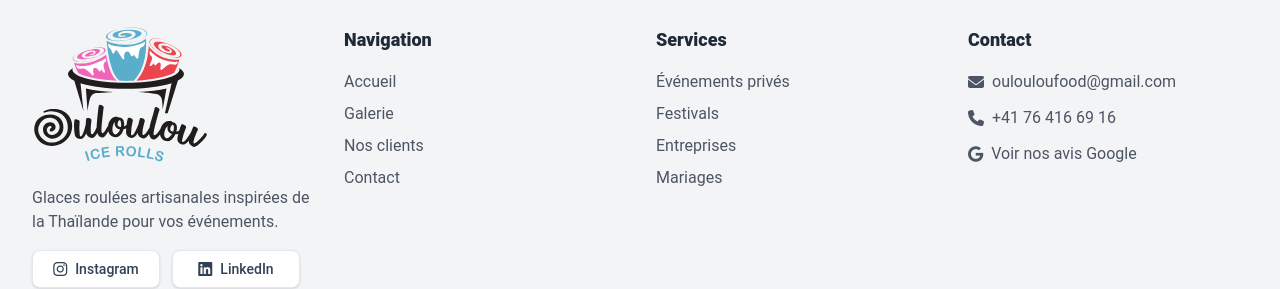
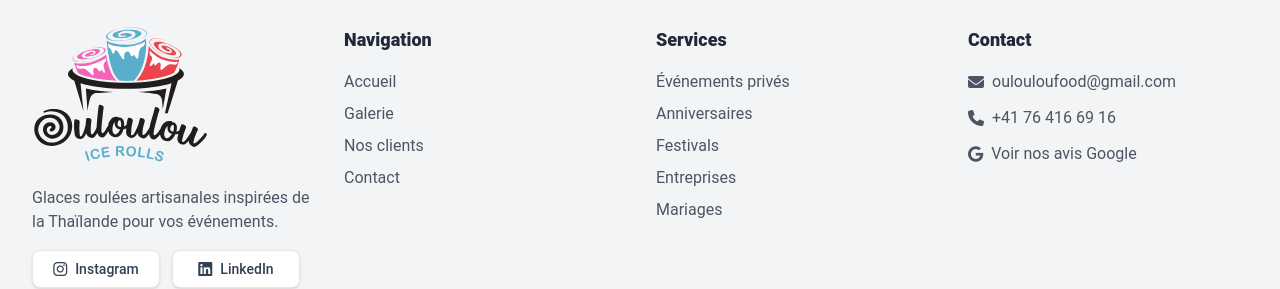
Before and after one commit to iyotee/OuloulouRolls, a Vue app: page /contact in a window 1280 px wide. Shown: the part 1607-1896 px from the top of the page. Built offline with nearby package versions, Linux system fonts and the light colour scheme.

Commit message:
Add working links for Services section in footer with anchor scrolling

```diff
--- a/package.json
+++ b/package.json
@@ -1,7 +1,7 @@
 {
-  "name": "ouloulourolls-v2",
+  "name": "ouloulourolls",
   "private": true,
-  "version": "0.0.0",
+  "version": "1.0.0",
   "type": "module",
   "scripts": {
     "dev": "vite",
--- a/src/components/Footer.vue
+++ b/src/components/Footer.vue
@@ -85,11 +85,15 @@
         <!-- Services -->
         <div>
           <h3 class="text-lg font-heading font-semibold mb-4 text-gray-800">Services</h3>
-          <ul class="space-y-2 text-gray-600">
-            <li>Événements privés</li>
-            <li>Festivals</li>
-            <li>Entreprises</li>
-            <li>Mariages</li>
+          <ul class="space-y-2">
+            <li v-for="service in services" :key="service.path">
+              <router-link
+                :to="service.path"
+                class="text-gray-600 hover:text-accent-indigo transition-colors duration-200"
+              >
+                {{ service.name }}
+              </router-link>
+            </li>
           </ul>
         </div>
 
@@ -143,6 +147,14 @@ const navLinks = [
   { name: 'Contact', path: '/contact' }
 ]
 
+const services = [
+  { name: 'Événements privés', path: '/services#evenements-prives' },
+  { name: 'Anniversaires', path: '/services#anniversaires' },
+  { name: 'Festivals', path: '/services#festivals' },
+  { name: 'Entreprises', path: '/services#entreprises' },
+  { name: 'Mariages', path: '/services#mariages' }
+]
+
 const socials = [
   { name: 'Instagram', icon: 'fab fa-instagram', url: 'https://www.instagram.com/ouloulouicerolls/' },
   { name: 'LinkedIn', icon: 'fab fa-linkedin', url: 'https://www.linkedin.com/in/ouloulou-food-07a090296/' },
--- a/src/views/Services.vue
+++ b/src/views/Services.vue
@@ -14,7 +14,7 @@
     <section class="py-20">
       <div class="container mx-auto px-4 lg:px-8">
         <!-- Événements Privés -->
-        <div class="mb-20">
+        <div id="evenements-prives" class="mb-20 scroll-mt-24">
           <div class="grid lg:grid-cols-2 gap-12 items-center mb-16">
             <div class="space-y-6 text-gray-700 text-lg">
               <h2 class="text-3xl lg:text-4xl font-windsong text-center" style="color: #62B1CE;">Événements Privés</h2>
@@ -58,7 +58,7 @@
         </div>
 
         <!-- Anniversaires -->
-        <div class="mb-20">
+        <div id="anniversaires" class="mb-20 scroll-mt-24">
           <div class="grid lg:grid-cols-2 gap-12 items-center mb-16">
             <div class="rounded-2xl overflow-hidden shadow-2xl max-w-md mx-auto">
               <img src="/images/anniversaire.png" alt="Anniversaire" class="w-full h-full object-cover hover:scale-105 transition-transform duration-500">
@@ -102,7 +102,7 @@
         </div>
 
         <!-- Mariages -->
-        <div class="mb-20">
+        <div id="mariages" class="mb-20 scroll-mt-24">
           <div class="grid lg:grid-cols-2 gap-12 items-center mb-16">
             <div class="rounded-2xl overflow-hidden shadow-2xl max-w-md mx-auto order-2 lg:order-1">
               <img src="/images/mariage.png" alt="Mariage élégant" class="w-full h-full object-cover hover:scale-105 transition-transform duration-500">
@@ -146,7 +146,7 @@
         </div>
 
         <!-- Festivals -->
-        <div class="mb-20">
+        <div id="festivals" class="mb-20 scroll-mt-24">
           <div class="grid lg:grid-cols-2 gap-12 items-center mb-16">
             <div class="space-y-6 text-gray-700 text-lg">
               <h2 class="text-3xl lg:text-4xl font-windsong text-center" style="color: #62B1CE;">Festivals</h2>
@@ -190,7 +190,7 @@
         </div>
 
         <!-- Entreprises -->
-        <div class="mb-20">
+        <div id="entreprises" class="mb-20 scroll-mt-24">
           <div class="grid lg:grid-cols-2 gap-12 items-center mb-16">
             <div class="rounded-2xl overflow-hidden shadow-2xl max-w-md mx-auto order-2 lg:order-1">
               <img src="/images/entreprise.png" alt="Événement corporatif" class="w-full h-full object-cover hover:scale-105 transition-transform duration-500">
```
Also changed, not shown: 1 other file (tests, documents, lock files or other folders).
